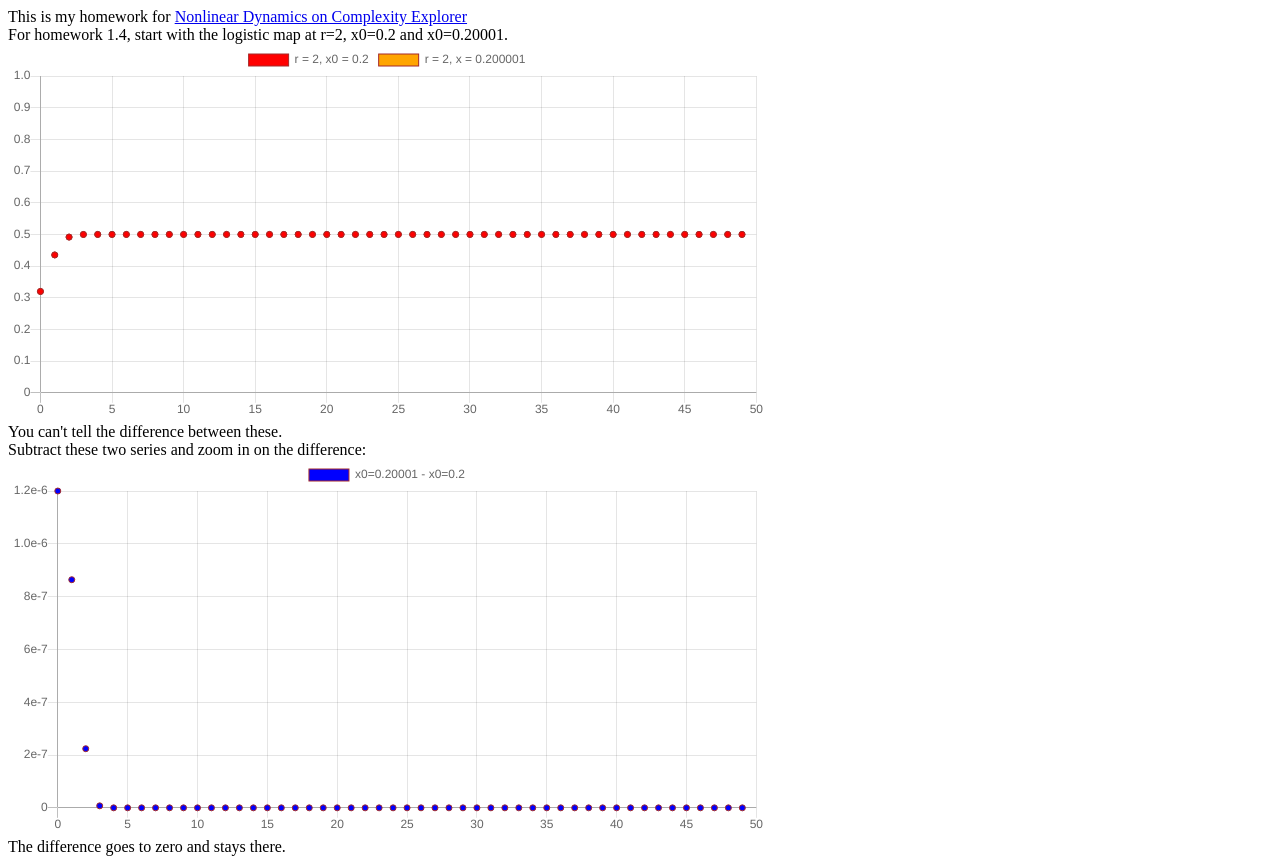
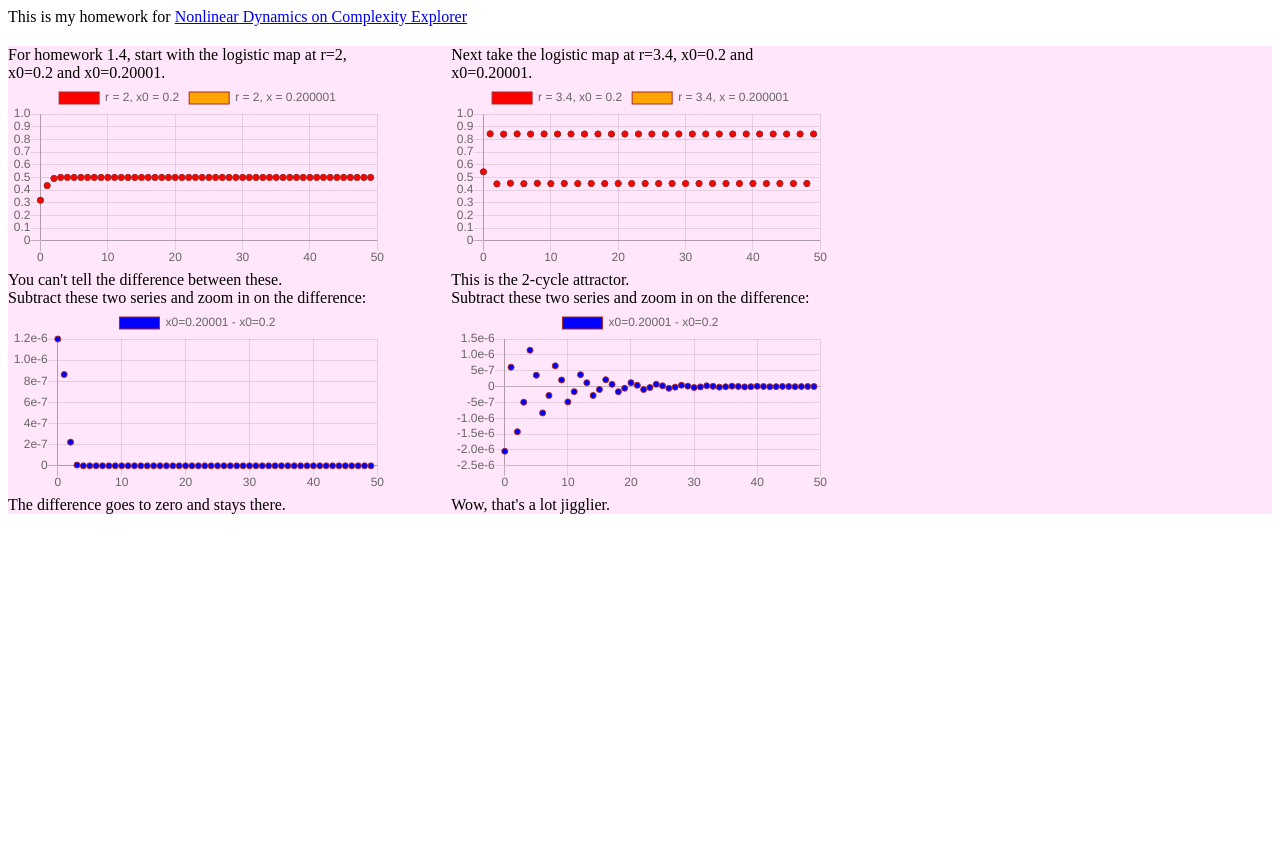
Before and after one commit to jessitron/nonlinear-dynamics-course, a website: page index.html in a window 1280 px wide. After the commit the page ends 800 px from the top, so only its background shows below. Drawn offline with nearby package versions, Linux system fonts and the light colour scheme.

Commit message:
Second part of first problem

```diff
--- a/index.html
+++ b/index.html
@@ -5,8 +5,35 @@
   <link rel="shortcut icon" href="./favicon.ico" type="image/x-icon">
   <script src="https://cdn.jsdelivr.net/npm/chart.js@2.9.4/dist/Chart.min.js"></script>
   <style>
-    div.chart {
-      width: 60%;
+    div.chart {}
+
+    .make-a-grid {
+      margin-top: 20px;
+      background-color: rgb(256, 230, 250);
+      display: grid;
+      grid-template-columns: 30% 30% 30%;
+
+      column-gap: 5vw;
+    }
+
+    .g11 {
+      grid-column: 1;
+      grid-row: 1;
+    }
+
+    .g21 {
+      grid-column: 2;
+      grid-row: 1;
+    }
+
+    .g12 {
+      grid-column: 1;
+      grid-row: 2;
+    }
+
+    .g22 {
+      grid-column: 2;
+      grid-row: 2;
     }
   </style>
 </head>
@@ -17,7 +44,10 @@
       href="https://www.complexityexplorer.org/courses/115-nonlinear-dynamics-mathematical-and-computational-approaches">
       Nonlinear Dynamics on Complexity Explorer</a>
   </div>
-  <div class="chart-and-text">
+
+  <div class="make-a-grid">
+
+    <div class="g11 chart-and-text">
       For homework 1.4, start with the logistic map at r=2, x0=0.2 and x0=0.20001.
       <div class="chart">
         <canvas id="chart1"></canvas>
@@ -25,12 +55,27 @@
       You can't
       tell the difference between these.
     </div>
-  <div class="chart-and-text">
+    <div class="g12 chart-and-text">
       Subtract these two series and zoom in on the difference:
       <div class="chart">
         <canvas id="chart2"></canvas>
       </div>
       The difference goes to zero and stays there.
+    </div>
+    <div class="g21 chart-and-text">
+      Next take the logistic map at r=3.4, x0=0.2 and x0=0.20001.
+      <div class="chart">
+        <canvas id="chart3"></canvas>
+      </div>
+      This is the 2-cycle attractor.
+    </div>
+    <div class="g22 chart-and-text">
+      Subtract these two series and zoom in on the difference:
+      <div class="chart">
+        <canvas id="chart4"></canvas>
+      </div>
+      Wow, that's a lot jigglier.
+    </div>
   </div>
 
 </body>
--- a/main.js
+++ b/main.js
@@ -25,6 +25,10 @@ function collectSteps(fn, x0, n = 50) {
 }
 const curlyXncurly = collectSteps(logistic_map(2), 0.2);
 const toChartPoint = (xn, n) => ({ x: n, y: xn });
+function zipWith(fn, a1, a2) {
+    // input arrays better be same length
+    return a1.map((a, i) => fn(a, a2[i]));
+}
 function toDataSet(config) {
     const { label, iterates, color } = config;
     return {
@@ -40,12 +44,19 @@ placeChartFrom0To1("chart1", [
     { label: 'r = 2, x0 = 0.2', iterates: curlyXncurly, color: "red" },
     { label: 'r = 2, x = 0.200001', iterates: curlyXHatncurly, color: "orange" }
 ]);
-function zipWith(fn, a1, a2) {
-    // input arrays better be same length
-    return a1.map((a, i) => fn(a, a2[i]));
-}
 placeChart("chart2", [
     { label: 'x0=0.20001 - x0=0.2', iterates: zipWith((a, b) => a - b, curlyXHatncurly, curlyXncurly), color: "blue" },
+]);
+const rOfInterest = 3.4;
+const firstStartingState = 0.2;
+const nearbyStartingState = firstStartingState + 0.000001;
+const seriesToCompare = [collectSteps(logistic_map(rOfInterest), firstStartingState), collectSteps(logistic_map(rOfInterest), nearbyStartingState)];
+placeChartFrom0To1("chart3", [
+    { label: `r = ${rOfInterest}, x0 = ${firstStartingState}`, iterates: seriesToCompare[0], color: "red" },
+    { label: `r = ${rOfInterest}, x = ${nearbyStartingState}`, iterates: seriesToCompare[1], color: "orange" }
+]);
+placeChart("chart4", [
+    { label: 'x0=0.20001 - x0=0.2', iterates: zipWith((a, b) => a - b, seriesToCompare[0], seriesToCompare[1]), color: "blue" },
 ]);
 function placeChartFrom0To1(canvasId, data) {
     const canvas = document.getElementById(canvasId).getContext("2d");
```
Also changed, not shown: main.ts (+19 -5 lines). Lines whose indentation alone changed are shown as unchanged.
